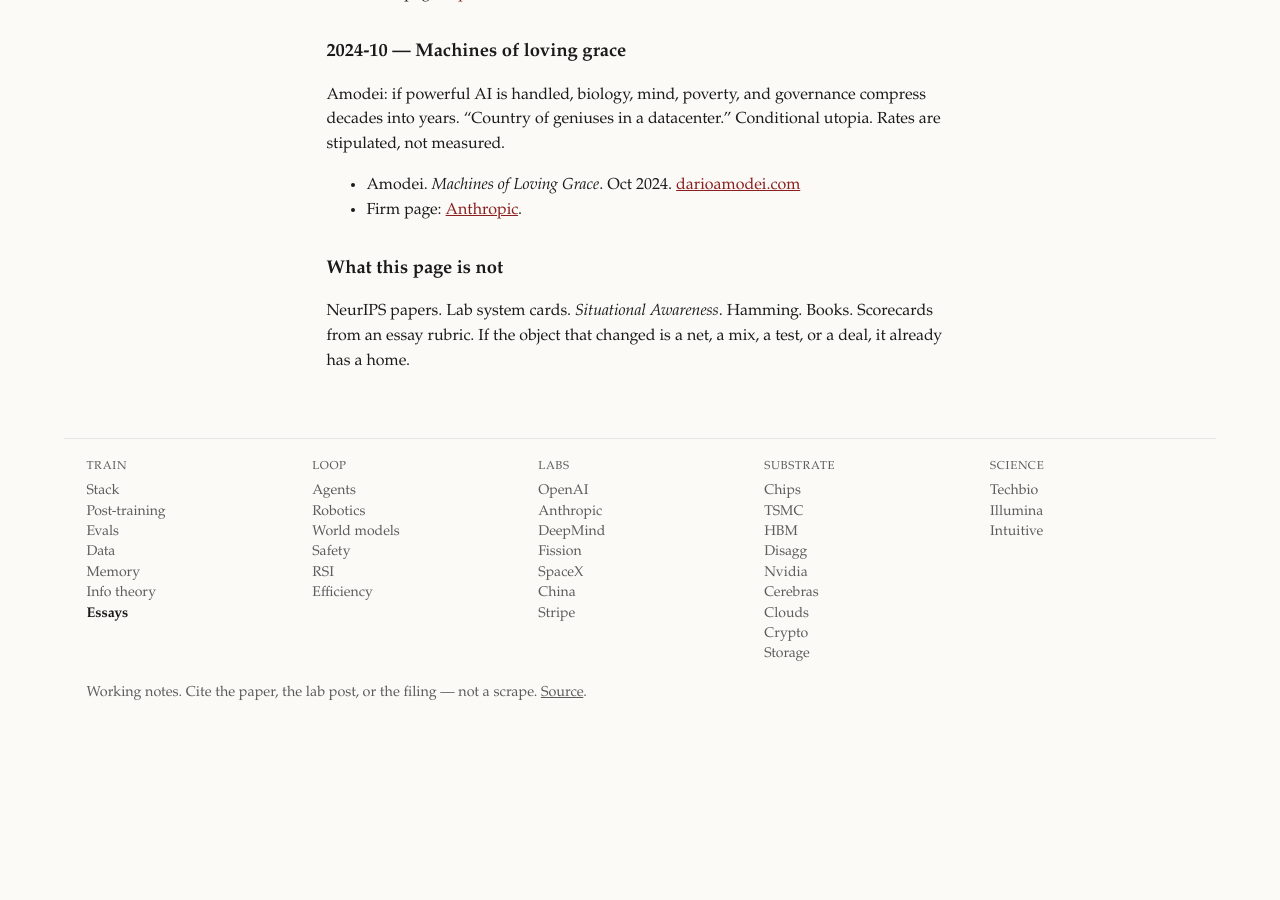
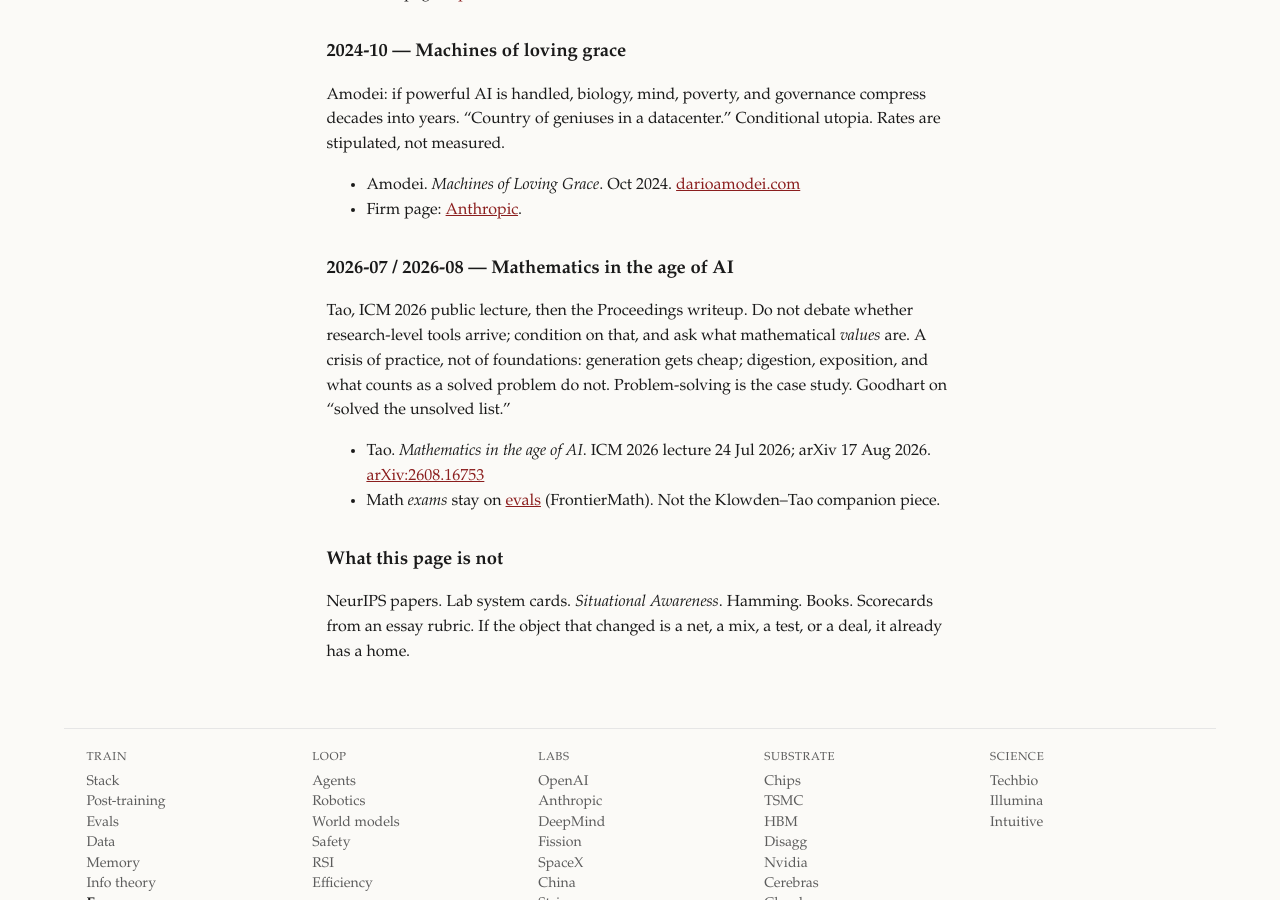
Before and after one commit to vandontduong/chronicle, a Jekyll site: the page built from timelines/essays.md, in a window 1280 px wide and 900 px high, scrolled down 2104 px. Built offline with Jekyll 4.4.1, drawn with Linux system fonts in a browser that asks for light colours; before the commit the page ends 2849 px from its top, so only the background shows below that.

Commit message:
Add Tao Mathematics in the age of AI

```diff
--- a/timelines/essays.md
+++ b/timelines/essays.md
@@ -75,6 +75,13 @@ Amodei: if powerful AI is handled, biology, mind, poverty, and governance compre
 - Amodei. *Machines of Loving Grace*. Oct 2024. [darioamodei.com](https://darioamodei.com/machines-of-loving-grace)
 - Firm page: [Anthropic]({{ '/timelines/anthropic/' | relative_url }}).
 
+## 2026-07 / 2026-08 — Mathematics in the age of AI
+
+Tao, ICM 2026 public lecture, then the Proceedings writeup. Do not debate whether research-level tools arrive; condition on that, and ask what mathematical *values* are. A crisis of practice, not of foundations: generation gets cheap; digestion, exposition, and what counts as a solved problem do not. Problem-solving is the case study. Goodhart on “solved the unsolved list.”
+
+- Tao. *Mathematics in the age of AI*. ICM 2026 lecture 24 Jul 2026; arXiv 17 Aug 2026. [arXiv:2608.16753](https://arxiv.org/abs/2608.16753)
+- Math *exams* stay on [evals]({{ '/timelines/evals/' | relative_url }}) (FrontierMath). Not the Klowden–Tao companion piece.
+
 ## What this page is not
 
 NeurIPS papers. Lab system cards. *Situational Awareness*. Hamming. Books. Scorecards from an essay rubric. If the object that changed is a net, a mix, a test, or a deal, it already has a home.
```
